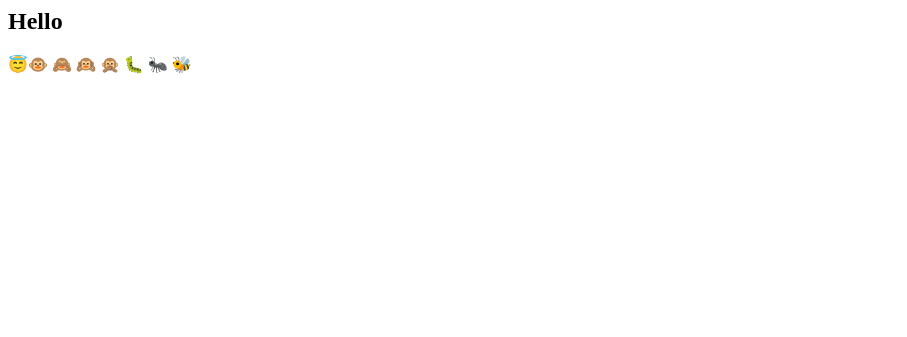
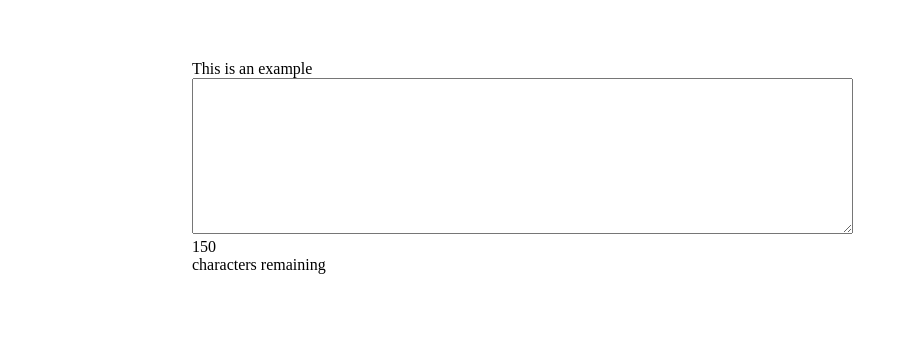
Before and after one commit to masseu/masseu.github.io, a plain HTML site: page index.html in a window 1280 px wide. Shown: the whole page, without its empty margins (0-907 px from the left). Drawn offline with nearby package versions, Linux system fonts and the light colour scheme.

Commit message:
Update index.html

```diff
--- a/index.html
+++ b/index.html
@@ -1,2 +1,36 @@
-<h2>Hello</h2>
-😇🐵 🙈 🙉 🙊 🐛 🐜 🐝
+<!DOCTYPE html>
+<html>
+<head>
+  <title>Satel</title>
+  <link rel="stylesheet" media="all" href="stylesheets/styles.css" type="text/css"/>
+  <script src="https://ajax.googleapis.com/ajax/libs/jquery/1.8.3/jquery.min.js"></script>
+  <style>
+	body {
+	    margin: 60px auto;
+	    width: 70%;
+	}
+
+	.red {
+		color:red
+	}
+</style>
+</head>
+<body>
+  This is an example<br>
+  <textarea id="field" rows="10" cols="80" onkeyup="calculate()"></textarea>
+  <br />
+  <div id="count">150 </div> characters remaining
+</body>
+
+<script type="text/javascript">
+	var calculate = function(){
+		chars = 150 - jQuery("#field").val().length;
+		jQuery("#count").html(chars);
+		if(chars < 0) {
+			jQuery("#count").addClass("red");
+		}else {
+			jQuery("#count").removeClass("red");
+		}
+	};
+</script>
+</html>
```
